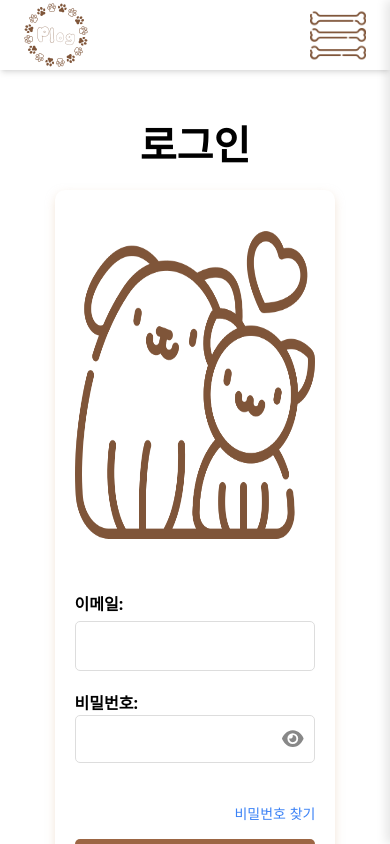
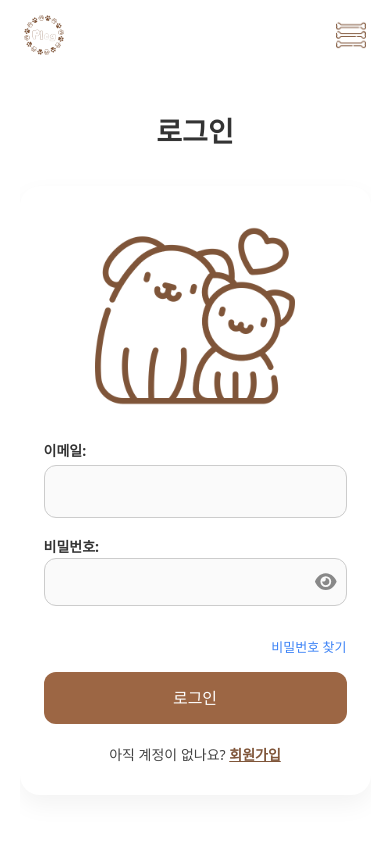
Before and after one commit to yundda/P-log_frontend, a React (Create React App) app: page /login in a window 390 px wide. Shown: the top 844 px of the page. Built offline with nearby package versions, Linux system fonts and the light colour scheme; what recoil-persist would draw is missing.

Commit message:
[fix]: 250423 .env 수정

```diff
--- a/package.json
+++ b/package.json
@@ -13,6 +13,7 @@
     "@testing-library/user-event": "^13.5.0",
     "axios": "^1.8.4",
     "date-fns": "^4.1.0",
+    "framer-motion": "^12.7.4",
     "react": "^18.2.0",
     "react-calendar": "^5.1.0",
     "react-dom": "^18.2.0",
--- a/src/components/Header.jsx
+++ b/src/components/Header.jsx
@@ -220,12 +220,12 @@ export default function Header() {
       {isAddPetModalOpen && <AddPet onClose={closeAddPetModal} />}
 
       {/* Mobile Header */}
-      <div className="md:hidden flex justify-between items-center px-6 py-3 shadow-md mobile-header">
+      <div className="md:hidden flex justify-between items-center px-6 py-3  mobile-header">
         <Link to="/">
-          <img src="/images/Logo.png" alt="logo" className="w-16" />
+          <img src="/images/Logo.png" alt="logo" className="w-[40px]" />
         </Link>
         <button className="menu-button" onClick={toggleMenu}>
-          <img src="/images/bonebar.png" alt="nav" className="w-14" />
+          <img src="/images/bonebar.png" alt="nav" className="w-[30px]" />
         </button>
       </div>
 
--- a/src/components/Modal/LoginRequired.jsx
+++ b/src/components/Modal/LoginRequired.jsx
@@ -10,22 +10,23 @@ export default function LoginRequired({ onClose }) {
   return (
     <div className="fixed inset-0 bg-black bg-opacity-40 flex items-center justify-center z-50">
       <div className="bg-white p-6 rounded-xl shadow-xl text-center w-80">
-        <p className="mb-4 text-lg font-semibold text-gray-800">
+        <p className="mb-6 text-xl font-bold text-gray-900 text-center sm:text-lg sm:mb-4">
           로그인이 필요합니다.
         </p>
         <div className="flex justify-center gap-4">
           <button
             onClick={goToLogin}
-            className="bg-plog-main5 text-white px-4 py-2 rounded-md hover:bg-plog-main4"
+            className="px-5 py-2.5 text-base font-semibold text-white bg-plog-main5 rounded-full shadow-md hover:bg-plog-main4 hover:scale-105 animate-bounce md:text-sm md:px-4 md:py-2"
           >
             로그인하기
           </button>
-          <button
+
+          {/* <button
             onClick={onClose}
             className="bg-gray-300 px-4 py-2 rounded-md hover:bg-gray-400"
           >
             닫기
-          </button>
+          </button> */}
         </div>
       </div>
     </div>
--- a/src/pages/Login.jsx
+++ b/src/pages/Login.jsx
@@ -1,7 +1,8 @@
 import { useForm } from 'react-hook-form';
-import { useState } from 'react';
+import { useEffect, useState } from 'react';
 import { useSetRecoilState } from 'recoil';
 import { authState } from '../recoil/authAtom';
+import { motion, AnimatePresence } from 'framer-motion';
 import api from '../api/axiosInterceptor'; // axios interceptor
 import '../style/login.scss';
 
@@ -66,7 +67,7 @@ export default function Login() {
 
   return (
     <div className="login-container">
-      <h3 className="title">로그인</h3>
+      <h3 className="title text-plog-main4">로그인</h3>
       <div className="login-card">
         <img src="/images/img1.png" alt="사진" className="img" />
         <form className="login-form" onSubmit={handleSubmit(onSubmit)}>
@@ -137,19 +138,58 @@ export default function Login() {
 }
 
 function WelcomeModal({ nickname, onClose }) {
+  const [progress, setProgress] = useState(100);
+  const [visible, setVisible] = useState(true);
+
+  useEffect(() => {
+    const interval = setInterval(() => {
+      setProgress(prev => {
+        if (prev <= 0) {
+          clearInterval(interval);
+          return 0;
+        }
+        return prev - 1;
+      });
+    }, 5);
+
+    const timer = setTimeout(() => {
+      setVisible(false); // 트리거: 페이드아웃
+    }, 3000);
+
+    return () => {
+      clearTimeout(timer);
+      clearInterval(interval);
+    };
+  }, []);
+
   return (
-    <div className="fixed inset-0 bg-black bg-opacity-50 flex items-center justify-center z-50">
-      <div className="bg-white rounded-xl shadow-lg w-[90%] max-w-xs p-6 text-center">
-        <p className="text-lg mb-4">
-          <strong>{nickname}</strong>님, 환영합니다!
-        </p>
-        <button
-          onClick={onClose}
-          className="bg-plog-main4 text-white px-4 py-2 rounded-md hover:bg-plog-main3 transition"
+    <AnimatePresence onExitComplete={onClose}>
+      {visible && (
+        <motion.div
+          className="fixed inset-0 bg-black bg-opacity-50 flex items-center justify-center z-50"
+          initial={{ opacity: 0 }}
+          animate={{ opacity: 1 }}
+          exit={{ opacity: 0 }}
         >
-          확인
-        </button>
-      </div>
-    </div>
+          <motion.div
+            className="bg-white rounded-xl shadow-lg w-[90%] max-w-xs p-6 text-center"
+            initial={{ scale: 0.9, opacity: 0 }}
+            animate={{ scale: 1, opacity: 1 }}
+            exit={{ scale: 0.9, opacity: 0 }}
+            transition={{ duration: 0.3 }}
+          >
+            <p className="text-lg mb-4">
+              <strong>{nickname}</strong>님, 환영합니다!
+            </p>
+            <div className="h-2 w-full bg-gray-200 rounded-full overflow-hidden">
+              <div
+                className="h-full bg-plog-main4 transition-all duration-30 ease-linear"
+                style={{ width: `${progress}%` }}
+              ></div>
+            </div>
+          </motion.div>
+        </motion.div>
+      )}
+    </AnimatePresence>
   );
 }
--- a/src/style/Header.scss
+++ b/src/style/Header.scss
@@ -42,7 +42,7 @@ header {
   width: 280px;
   height: 100vh;
   background-color: white;
-  box-shadow: -4px 0 10px rgba(0, 0, 0, 0.1);
+  // box-shadow: -4px 0 10px rgba(0, 0, 0, 0.1);
   transform: translateX(100%);
   transition: transform 0.3s ease-in-out;
   z-index: 30;
--- a/src/style/login.scss
+++ b/src/style/login.scss
@@ -1,4 +1,4 @@
-@import './util.scss';
+@use './util.scss' as *;
 
 .login-container {
   display: flex;
@@ -9,6 +9,7 @@
   min-height: 100vh;
   // padding-top: 80px;
   background-color: $color-white;
+  justify-content: flex-start;
 
   .title {
     font-size: 32px;
@@ -152,31 +153,125 @@
 
   @media (max-width: 768px) {
     .login-container {
-      padding-top: 200px;
+      padding: 30px 20px 60px;
+      min-height: 100vh;
+      background: linear-gradient(135deg, #fdfbfb 0%, #ebedee 100%);
+    }
+
+    .login-card {
+      margin-top: 10px;
+      flex-direction: column;
+      width: 100%;
+      max-width: 420px;
       height: auto;
-      min-height: 100vh;
-    }
-    .login-card {
-      flex-direction: column;
-      width: 80%;
-      height: auto;
-      padding: 20px;
+      padding: 30px 24px;
+      border-radius: 20px;
+      box-shadow: 0 10px 25px rgba(0, 0, 0, 0.05);
+      background-color: #fff;
 
       .img {
-        // display: none;
-        margin-right: 0;
-        margin-bottom: 2rem;
+        width: 200px;
+        height: 200px;
+        margin: 0 auto 24px auto;
+        border-radius: 20px;
+        object-fit: cover;
+        // box-shadow: 0 6px 16px rgba(0, 0, 0, 0.05);
       }
 
       .login-form {
         width: 100%;
+        label {
+          font-size: 14px;
+          font-weight: 600;
+          color: #333;
+          margin-bottom: 4px;
+        }
+
+        input {
+          padding: 14px;
+          font-size: 15px;
+          border: 1px solid #ccc;
+          border-radius: 12px;
+          margin-bottom: 16px;
+          background-color: #fafafa;
+
+          // &:focus {
+          //   outline: none;
+          //   border-color: #9c6644;
+          //   background-color: #fff;
+          // }
+        }
+
+        .password-wrapper {
+          margin-bottom: 16px;
+
+          .password-field {
+            input {
+              padding-right: 44px;
+              padding: 14px;
+              font-size: 15px;
+              border: 1px solid #ccc;
+              border-radius: 12px;
+              margin-bottom: 16px;
+              background-color: #fafafa;
+            }
+
+            .toggle-visibility {
+              right: 10px;
+            }
+          }
+        }
+
+        .error-msg {
+          font-size: 13px;
+          color: #ff5e57;
+          margin-top: -10px;
+          margin-bottom: 10px;
+        }
+
+        .find-pw {
+          font-size: 13px;
+
+          a {
+            color: #666;
+          }
+        }
+
+        button {
+          font-size: 16px;
+          padding: 14px;
+          border-radius: 12px;
+          background-color: #9c6644;
+          color: white;
+          transition: background-color 0.2s ease;
+
+          &:hover {
+            background-color: #7f5539;
+          }
+        }
+
+        .register-link {
+          font-size: 14px;
+          color: #444;
+          margin-top: 20px;
+
+          a {
+            font-weight: 600;
+            color: #7f5539;
+
+            &:hover {
+              text-decoration: underline;
+            }
+          }
+        }
       }
     }
 
     .title {
-      font-size: 40px;
-      font-weight: bold;
-      margin-bottom: 15px;
+      font-size: 28px;
+      font-weight: 700;
+      margin-bottom: 24px;
+      color: #333;
     }
   }
 }
```
Also changed, not shown: 2 other files (tests, documents, lock files or other folders).
